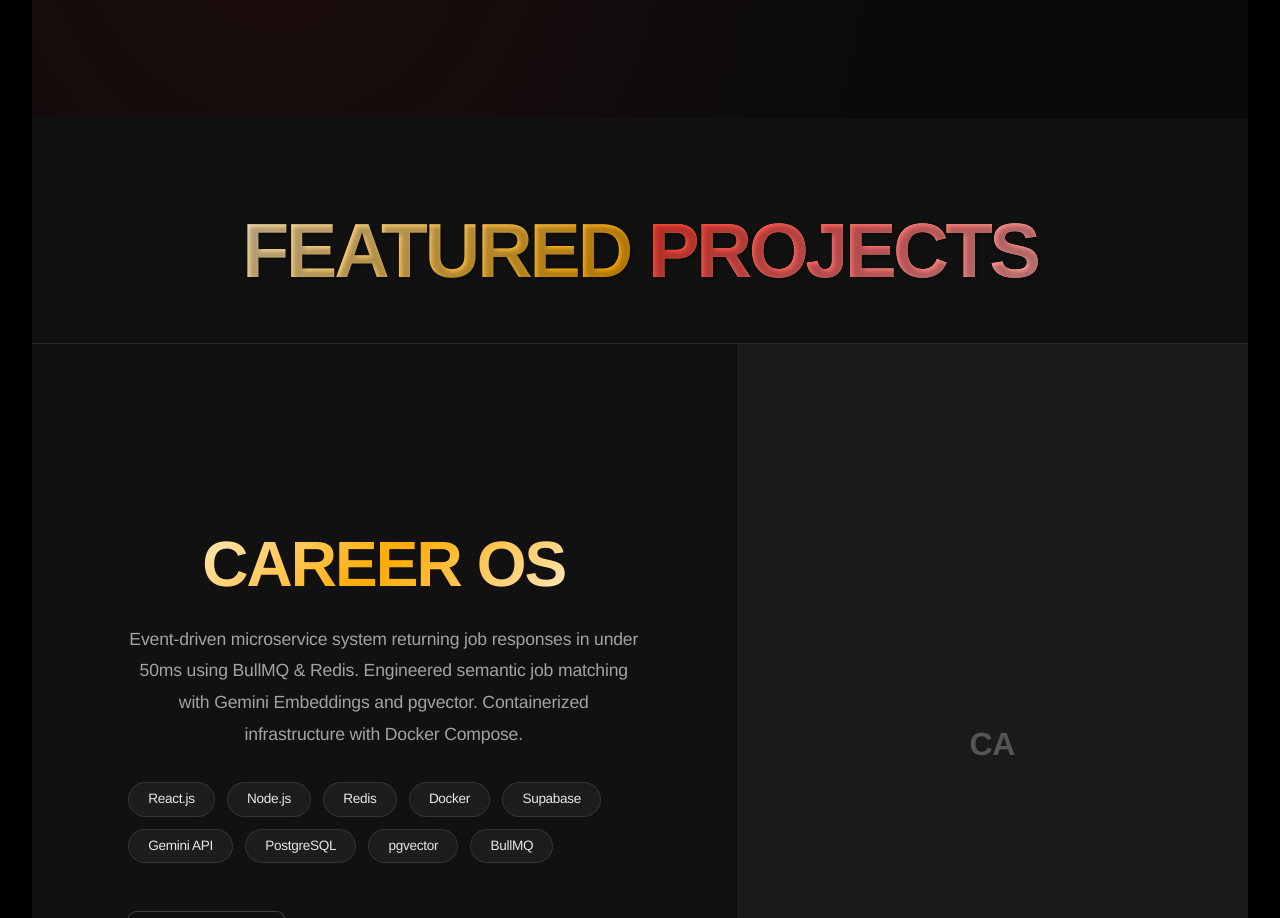
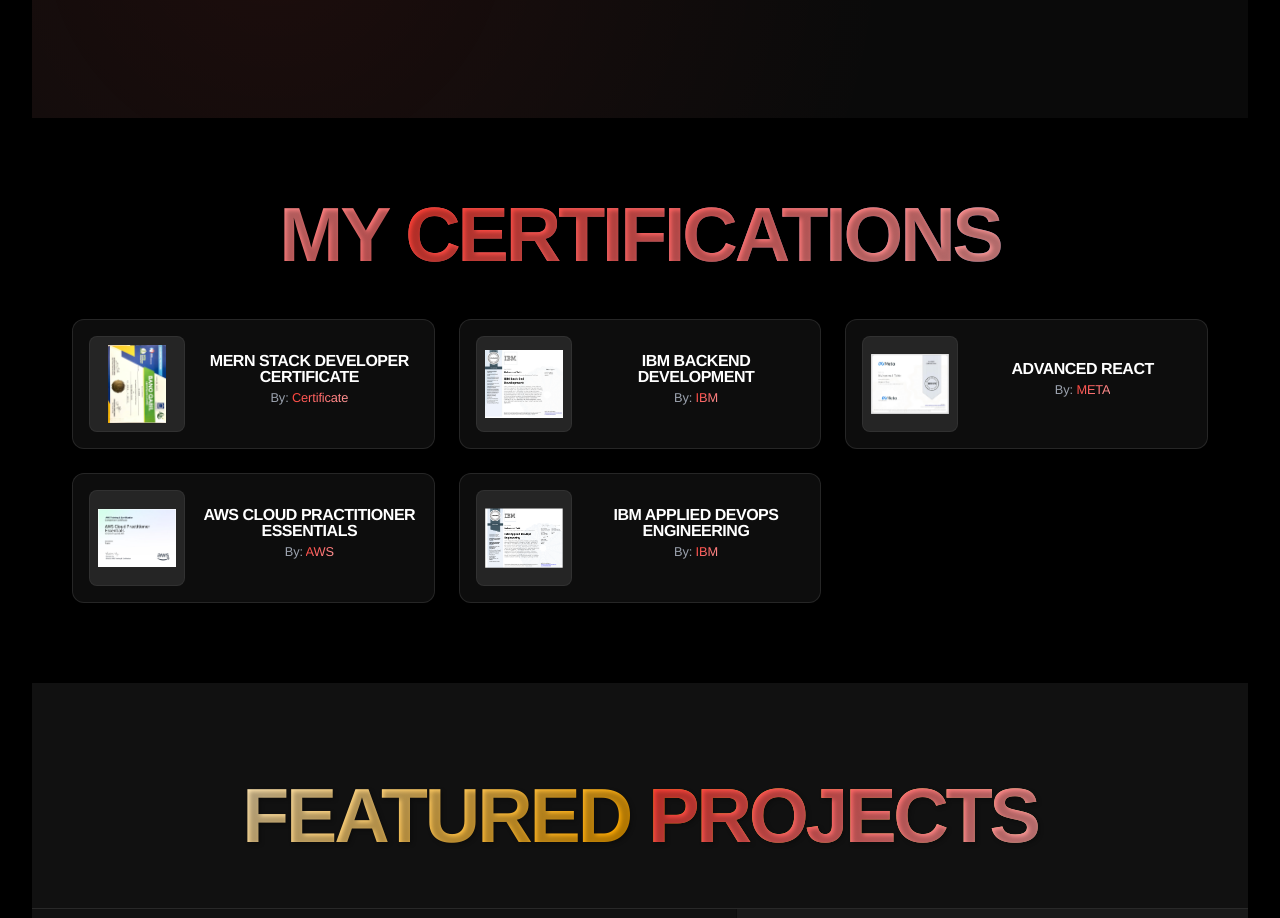
Before and after one commit to Tahir-CS/Make-Your-OWN-portfolio-, a React (Vite) app: page / in a window 1280 px wide. Shown: the part 3686-4604 px from the top of the page. Built offline with nearby package versions, Linux system fonts and the light colour scheme.

Commit message:
Wired everything up and applied the final polished styles to the main app

```diff
--- a/src/App.jsx
+++ b/src/App.jsx
@@ -1,6 +1,6 @@
 import React from 'react';
 import Navigation from './components/Navigation';
-import { Hero, AboutMe, Experience, Skills, Projects, Contact, Footer } from './sections';
+import { Hero, AboutMe, Experience, Certifications, Skills, Projects, Contact, Footer } from './sections';
 import './App.css';
 
 function App() {
@@ -11,6 +11,7 @@
       <AboutMe />
       <Experience />
       <Skills />
+      <Certifications />
       <Projects />
       <Contact />
       <Footer />
--- a/src/sections/index.js
+++ b/src/sections/index.js
@@ -2,6 +2,7 @@
 export { default as Hero } from '../components/Hero';
 export { default as AboutMe } from '../components/AboutMe';
 export { default as Experience } from '../components/Experience';
+export { default as Certifications } from '../components/Certifications';
 export { default as Skills } from '../components/Skills';
 export { default as Projects } from '../components/Projects';
 export { default as Contact } from '../components/Contact';
```
Also changed, not shown: src/index-optimized.css (added).
